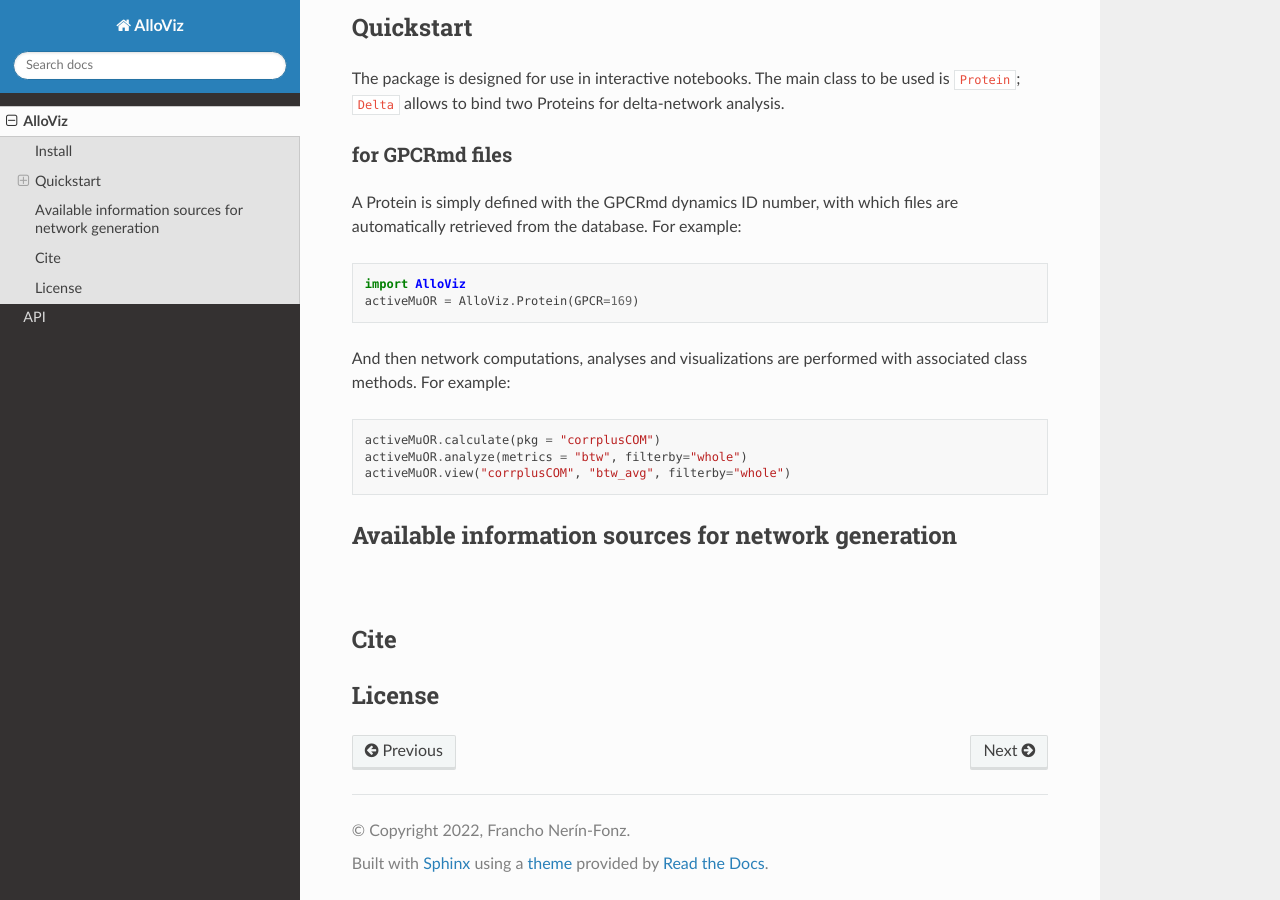
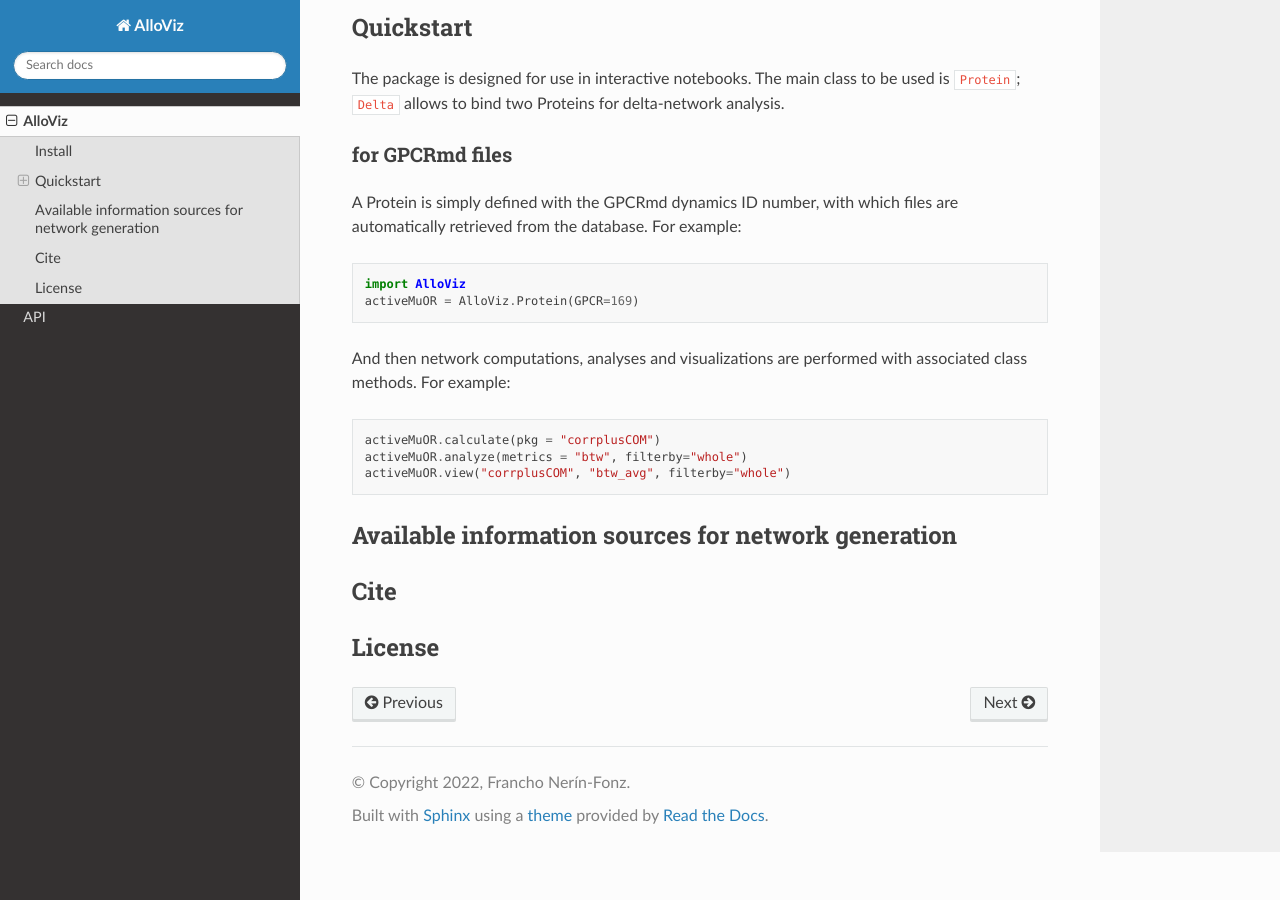
Before and after one commit to frannerin/AlloViz, a Sphinx documentation site: the page built from docs/source/README.rst, in a window 1280 px wide and 900 px high, scrolled down 1057 px. Built offline with Sphinx 7.4.7 and the Read the Docs theme 2.0.0, drawn with Linux system fonts in a browser that asks for light colours.

Commit message:
docs bugfixes

```diff
--- a/README.rst
+++ b/README.rst
@@ -109,7 +109,6 @@
 
 .. include:: table.html
 
-|
 
 Cite
 -------
--- a/docs/source/conf.py
+++ b/docs/source/conf.py
@@ -12,7 +12,7 @@
 #
 import os
 import sys
-sys.path.insert(0, os.path.abspath('..'))#/..'), os.path.abspath('..'), os.path.abspath('../../src'), os.path.abspath('../../src/AlloViz'))
+sys.path.insert(0, os.path.abspath('../..'))#/..'), os.path.abspath('..'), os.path.abspath('../../src'), os.path.abspath('../../src/AlloViz'))
 
 
 # -- Project information -----------------------------------------------------
```
